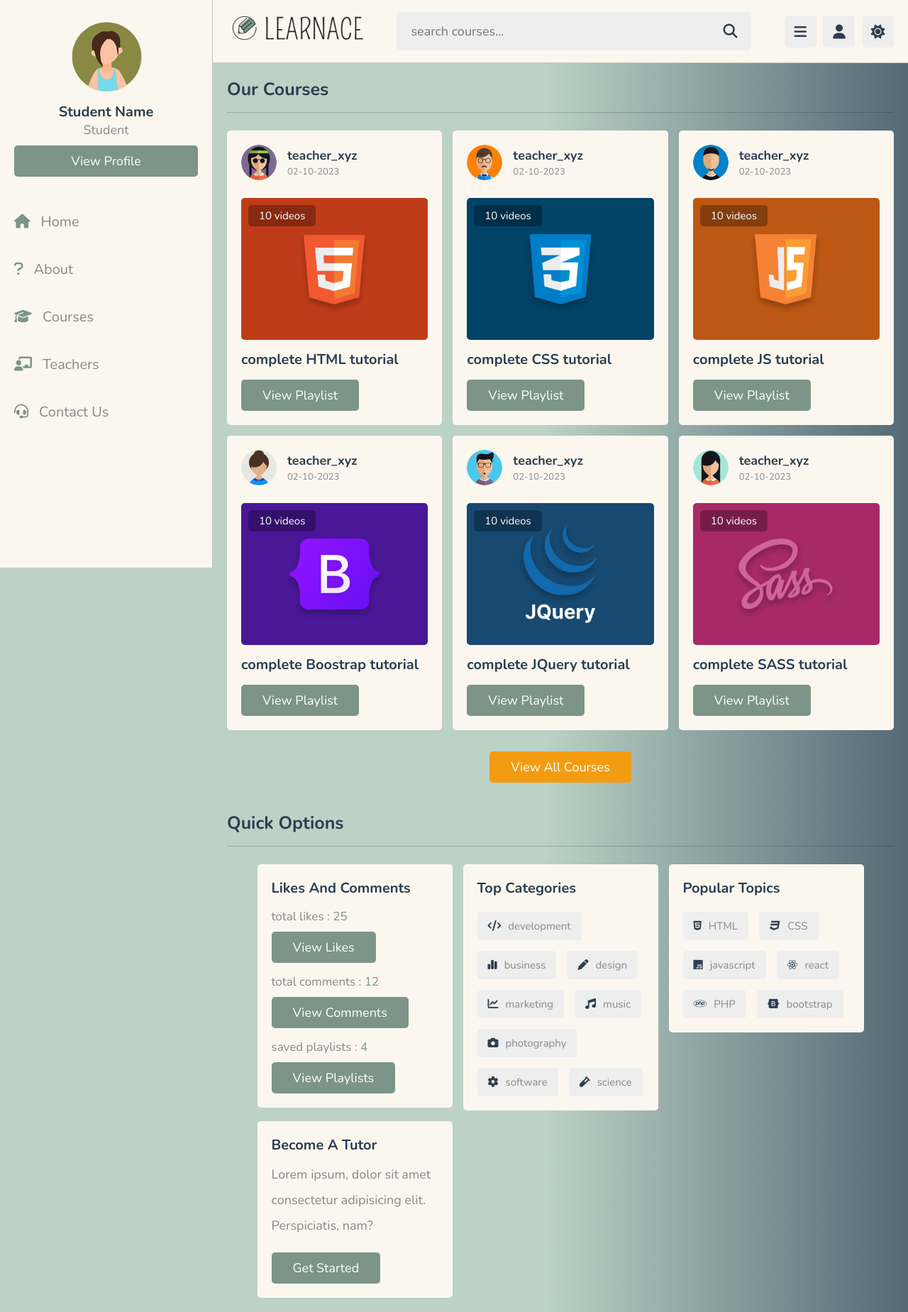
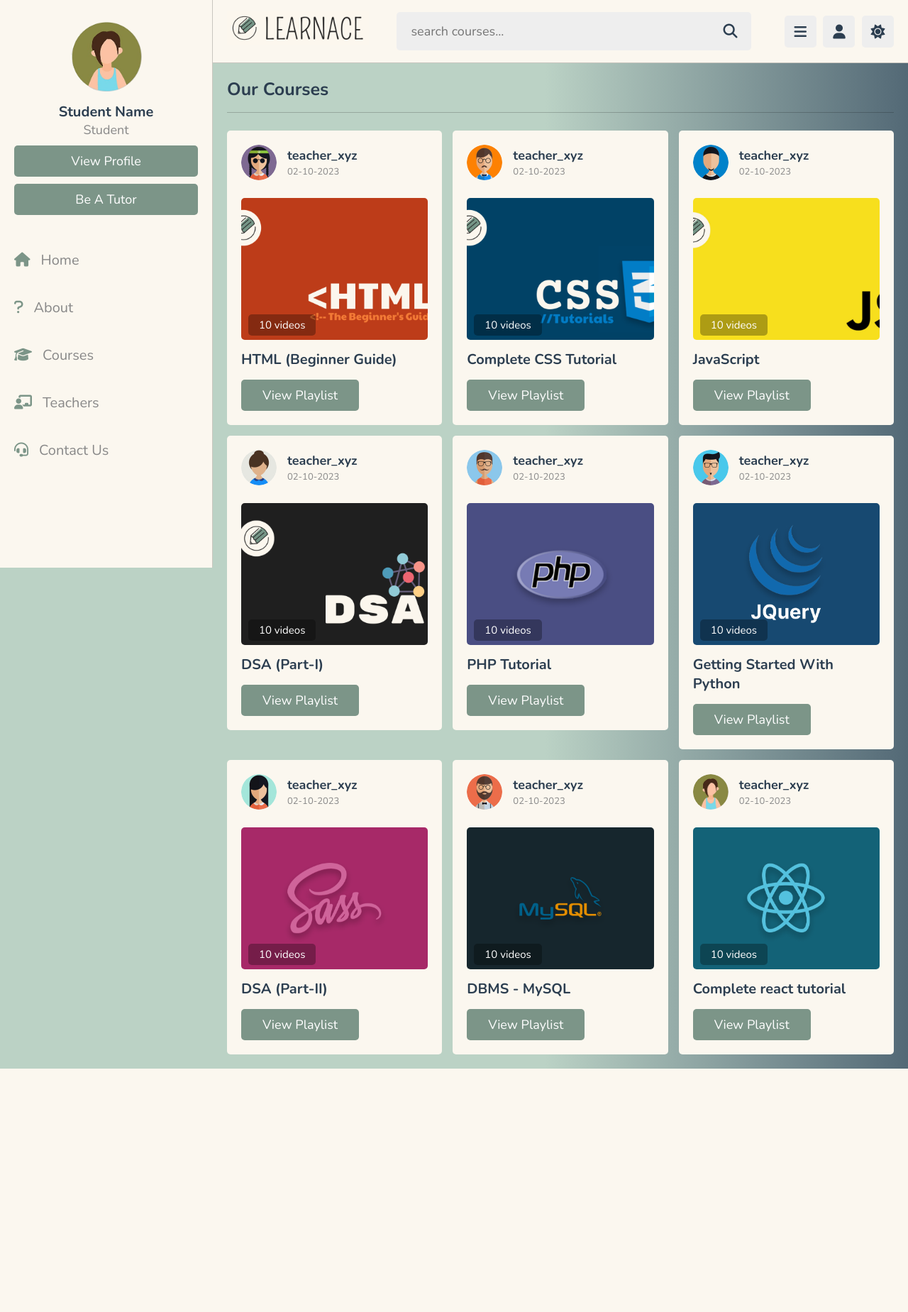
Before and after one commit to sinhariti/LearnAce, a PHP site: page /home.html in a window 1280 px wide. Shown: the whole page at 71% size. After the commit the page ends 1506 px from the top, so only its background shows below. Run offline with PHP 8.4, Linux system fonts and the light colour scheme; some libraries are stand-ins or nearby versions.

Commit message:
thumbnail changes
playlist removal, tutor disconnection, images changes...

```diff
--- a/frontend/contact.html
+++ b/frontend/contact.html
@@ -65,7 +65,7 @@
       <a href="home.html"><i class="fas fa-home"></i><span>home</span></a>
       <a href="about.html"><i class="fas fa-question"></i><span>about</span></a>
       <a href="courses.html"><i class="fas fa-graduation-cap"></i><span>courses</span></a>
-      <a href="teachers.html"><i class="fas fa-chalkboard-user"></i><span>teachers</span></a>
+      <a href="#t"><i class="fas fa-chalkboard-user"></i><span>teachers</span></a>
       <a href="contact.html"><i class="fas fa-headset"></i><span>contact us</span></a>
    </nav>
 
--- a/frontend/css/style.css
+++ b/frontend/css/style.css
@@ -562,7 +562,7 @@ section{
 
 .courses .box-container .box .thumb span{
    position: absolute;
-   top:1rem; left: 1rem;
+   bottom:1rem; left: 1rem;
    border-radius: .5rem;
    padding: .5rem 1.5rem;
    background-color: rgba(0,0,0,.3);
--- a/frontend/home.html
+++ b/frontend/home.html
@@ -58,14 +58,16 @@
       <img src="images/pic-1.jpg" class="image" alt="">
       <h3 class="name">Student Name</h3>
       <p class="role">Student</p>
-      <a href="profile.html" class="btn">view profile</a>
+      <a href="profile.html" class="btn">View Profile</a>
+      <a href="#" class="btn">Be a Tutor</a>
+      <!-- href = #t -->
    </div>
 
    <nav class="navbar">
       <a href="home.html"><i class="fas fa-home"></i><span>Home</span></a>
       <a href="about.html"><i class="fas fa-question"></i><span>About</span></a>
       <a href="courses.html"><i class="fas fa-graduation-cap"></i><span>Courses</span></a>
-      <a href="teachers.html"><i class="fas fa-chalkboard-user"></i><span>Teachers</span></a>
+      <a href="#"><i class="fas fa-chalkboard-user"></i><span>Teachers</span></a>
       <a href="contact.html"><i class="fas fa-headset"></i><span>Contact Us</span></a>
    </nav>
 
@@ -90,7 +92,7 @@
             <img src="images/thumb-1.png" alt="">
             <span>10 videos</span>
          </div>
-         <h3 class="title">complete HTML tutorial</h3>
+         <h3 class="title">HTML (Beginner Guide)</h3>
          <a href="playlist.html" class="inline-btn">view playlist</a>
       </div>
 
@@ -106,7 +108,7 @@
             <img src="images/thumb-2.png" alt="">
             <span>10 videos</span>
          </div>
-         <h3 class="title">complete CSS tutorial</h3>
+         <h3 class="title">Complete CSS Tutorial</h3>
          <a href="playlist.html" class="inline-btn">view playlist</a>
       </div>
 
@@ -122,7 +124,7 @@
             <img src="images/thumb-3.png" alt="">
             <span>10 videos</span>
          </div>
-         <h3 class="title">complete JS tutorial</h3>
+         <h3 class="title">JavaScript</h3>
          <a href="playlist.html" class="inline-btn">view playlist</a>
       </div>
 
@@ -138,9 +140,26 @@
             <img src="images/thumb-4.png" alt="">
             <span>10 videos</span>
          </div>
-         <h3 class="title">complete Boostrap tutorial</h3>
+         <h3 class="title">DSA (Part-I)</h3>
          <a href="playlist.html" class="inline-btn">view playlist</a>
       </div>
+
+      <div class="box">
+         <div class="tutor">
+            <img src="images/pic-8.jpg" alt="">
+            <div class="info">
+               <h3>teacher_xyz</h3>
+               <span>02-10-2023</span>
+            </div>
+         </div>
+         <div class="thumb">
+            <img src="images/thumb-7.png" alt="">
+            <span>10 videos</span>
+         </div>
+         <h3 class="title">PHP Tutorial</h3>
+         <a href="playlist.html" class="inline-btn">view playlist</a>
+      </div>
+
 
       <div class="box">
          <div class="tutor">
@@ -154,7 +173,7 @@
             <img src="images/thumb-5.png" alt="">
             <span>10 videos</span>
          </div>
-         <h3 class="title">complete JQuery tutorial</h3>
+         <h3 class="title">Getting Started With Python</h3>
          <a href="playlist.html" class="inline-btn">view playlist</a>
       </div>
 
@@ -170,18 +189,46 @@
             <img src="images/thumb-6.png" alt="">
             <span>10 videos</span>
          </div>
-         <h3 class="title">complete SASS tutorial</h3>
+         <h3 class="title">DSA (Part-II)</h3>
+         <a href="playlist.html" class="inline-btn">view playlist</a>
+      </div>
+
+      <div class="box">
+         <div class="tutor">
+            <img src="images/pic-9.jpg" alt="">
+            <div class="info">
+               <h3>teacher_xyz</h3>
+               <span>02-10-2023</span>
+            </div>
+         </div>
+         <div class="thumb">
+            <img src="images/thumb-8.png" alt="">
+            <span>10 videos</span>
+         </div>
+         <h3 class="title">DBMS - MySQL</h3>
+         <a href="playlist.html" class="inline-btn">view playlist</a>
+      </div>
+
+      <div class="box">
+         <div class="tutor">
+            <img src="images/pic-1.jpg" alt="">
+            <div class="info">
+               <h3>teacher_xyz</h3>
+               <span>02-10-2023</span>
+            </div>
+         </div>
+         <div class="thumb">
+            <img src="images/thumb-9.png" alt="">
+            <span>10 videos</span>
+         </div>
+         <h3 class="title">Complete react tutorial</h3>
          <a href="playlist.html" class="inline-btn">view playlist</a>
       </div>
 
    </div>
 
-   <div class="more-btn">
-      <a href="courses.html" class="inline-option-btn">view all courses</a>
-   </div>
-
 </section>
-<section class="home-grid">
+<!-- <section class="home-grid">
 
    <h1 class="heading">quick options</h1>
 
@@ -226,12 +273,12 @@
       <div class="box">
          <h3 class="title">become a tutor</h3>
          <p class="tutor">Lorem ipsum, dolor sit amet consectetur adipisicing elit. Perspiciatis, nam?</p>
-         <a href="teachers.html" class="inline-btn">get started</a>
+         <a href="#t" class="inline-btn">get started</a>
       </div>
 
    </div>
 
-</section>
+</section> -->
 
 
 <!-- js file linking  -->
--- a/frontend/login.html
+++ b/frontend/login.html
@@ -65,7 +65,7 @@
       <a href="home.html"><i class="fas fa-home"></i><span>home</span></a>
       <a href="about.html"><i class="fas fa-question"></i><span>about</span></a>
       <a href="courses.html"><i class="fas fa-graduation-cap"></i><span>courses</span></a>
-      <a href="teachers.html"><i class="fas fa-chalkboard-user"></i><span>teachers</span></a>
+      <a href="#t"><i class="fas fa-chalkboard-user"></i><span>teachers</span></a>
       <a href="contact.html"><i class="fas fa-headset"></i><span>contact us</span></a>
    </nav>
 
--- a/frontend/profile.html
+++ b/frontend/profile.html
@@ -65,7 +65,7 @@
       <a href="home.html"><i class="fas fa-home"></i><span>home</span></a>
       <a href="about.html"><i class="fas fa-question"></i><span>about</span></a>
       <a href="courses.html"><i class="fas fa-graduation-cap"></i><span>courses</span></a>
-      <a href="teachers.html"><i class="fas fa-chalkboard-user"></i><span>teachers</span></a>
+      <a href="#t"><i class="fas fa-chalkboard-user"></i><span>teachers</span></a>
       <a href="contact.html"><i class="fas fa-headset"></i><span>contact us</span></a>
    </nav>
 
--- a/frontend/register.html
+++ b/frontend/register.html
@@ -65,7 +65,7 @@
       <a href="home.html"><i class="fas fa-home"></i><span>home</span></a>
       <a href="about.html"><i class="fas fa-question"></i><span>about</span></a>
       <a href="courses.html"><i class="fas fa-graduation-cap"></i><span>courses</span></a>
-      <a href="teachers.html"><i class="fas fa-chalkboard-user"></i><span>teachers</span></a>
+      <a href="#t"><i class="fas fa-chalkboard-user"></i><span>teachers</span></a>
       <a href="contact.html"><i class="fas fa-headset"></i><span>contact us</span></a>
    </nav>
 
--- a/frontend/teachers.html
+++ b/frontend/teachers.html
@@ -65,7 +65,7 @@
       <a href="home.html"><i class="fas fa-home"></i><span>home</span></a>
       <a href="about.html"><i class="fas fa-question"></i><span>about</span></a>
       <a href="courses.html"><i class="fas fa-graduation-cap"></i><span>courses</span></a>
-      <a href="teachers.html"><i class="fas fa-chalkboard-user"></i><span>teachers</span></a>
+      <a href="#t"><i class="fas fa-chalkboard-user"></i><span>teachers</span></a>
       <a href="contact.html"><i class="fas fa-headset"></i><span>contact us</span></a>
    </nav>
 
--- a/frontend/update.html
+++ b/frontend/update.html
@@ -65,7 +65,7 @@
       <a href="home.html"><i class="fas fa-home"></i><span>home</span></a>
       <a href="about.html"><i class="fas fa-question"></i><span>about</span></a>
       <a href="courses.html"><i class="fas fa-graduation-cap"></i><span>courses</span></a>
-      <a href="teachers.html"><i class="fas fa-chalkboard-user"></i><span>teachers</span></a>
+      <a href="#t"><i class="fas fa-chalkboard-user"></i><span>teachers</span></a>
       <a href="contact.html"><i class="fas fa-headset"></i><span>contact us</span></a>
    </nav>
 
--- a/frontend/watch-video.html
+++ b/frontend/watch-video.html
@@ -65,7 +65,7 @@
       <a href="home.html"><i class="fas fa-home"></i><span>home</span></a>
       <a href="about.html"><i class="fas fa-question"></i><span>about</span></a>
       <a href="courses.html"><i class="fas fa-graduation-cap"></i><span>courses</span></a>
-      <a href="teachers.html"><i class="fas fa-chalkboard-user"></i><span>teachers</span></a>
+      <a href="#t"><i class="fas fa-chalkboard-user"></i><span>teachers</span></a>
       <a href="contact.html"><i class="fas fa-headset"></i><span>contact us</span></a>
    </nav>
 
@@ -77,7 +77,7 @@
       <div class="video">
          <video src="images/vid-1.mp4" controls poster="images/post-1-1.png" id="video"></video>
       </div>
-      <h3 class="title">complete HTML tutorial (part 01)</h3>
+      <h3 class="title">Complete HTML tutorial (part 01)</h3>
       <div class="info">
          <p class="date"><i class="fas fa-calendar"></i><span>22-10-2022</span></p>
          <p class="date"><i class="fas fa-heart"></i><span>44 likes</span></p>
```
Also changed, not shown: frontend/courses.html (+26 -25 lines), frontend/playlist.html (+16 -16 lines), frontend/teacher_profile.html (+5 -5 lines), frontend/images/thumb-1.png, frontend/images/thumb-2.png, frontend/images/thumb-3.png, frontend/images/thumb-4.png, 1 other file.
